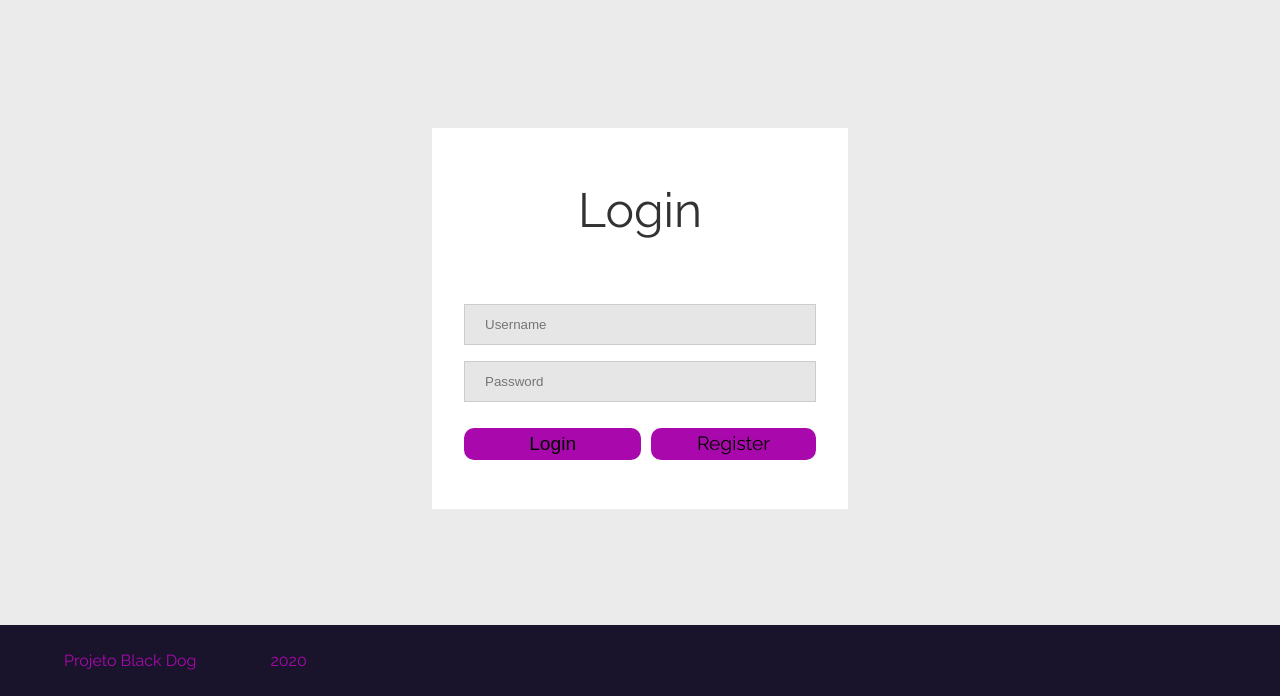
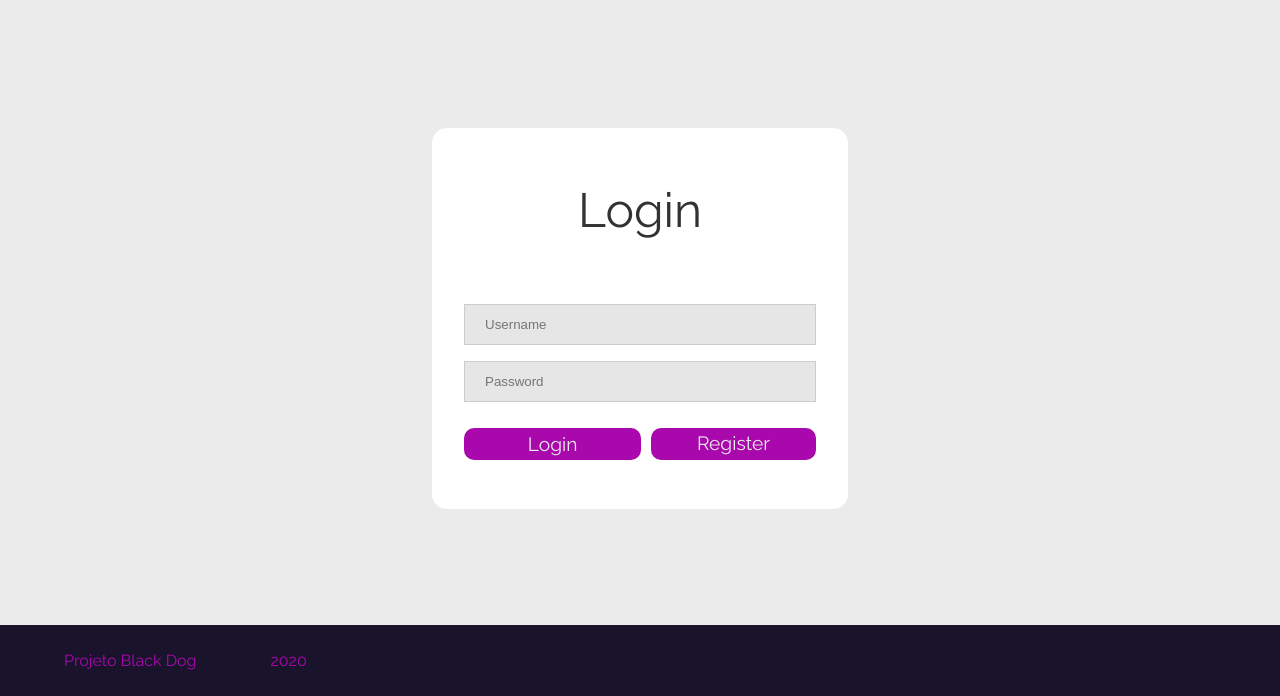
Before and after one commit to nuno-fao/LTW, a PHP site: page /pages/Login in a window 1280 px wide. Shown: the part 104-800 px from the top of the page. Run offline with PHP 8.4, Linux system fonts and the light colour scheme; data comes from the database, SQL or seed files in the repository.

Commit message:
Starting to look like a website

```diff
--- a/src/css/style.css
+++ b/src/css/style.css
@@ -1,3 +1,5 @@
+@import url('https://fonts.googleapis.com/css2?family=Raleway&display=swap%27');
+
 body {
     background-color: #ebebeb;
     font-family: 'Raleway';
@@ -27,13 +29,20 @@ a.link{
     text-align: center;
 }
 
-#buttons-section button:first-child{
+#buttons-section button{
+    color: #EBEBEB;
     margin-right: 0.5em;
+    font-family: 'Raleway';
+}
+
+#buttons-section .register{
+    color: #EBEBEB;
 }
 
 #login_register_outer_box {
     background-color: #ffffff;
     padding: 1em;
+    border-radius: 15px;
 }
 
 #login_register_title{
@@ -78,9 +87,12 @@ ul.no_bullet li {
     margin: 0;
 }
 
+
+
 .multipleSelector,
 .radioSelector {
     padding: 1em;
+    padding-left: 1.5em;
     margin: 0;
     border-bottom: black;
 }
--- a/src/templates/tpl_login.php
+++ b/src/templates/tpl_login.php
@@ -13,7 +13,7 @@ function draw_login(){
 
                 <div id="buttons-section">
                     <button type="submit">Login</button>
-                    <span><a href="" class="no_link_style">Register</a></span>
+                    <span><a href="" class="register">Register</a></span>
                 </div>
             </div>
             <input type="hidden" name="csrf" value="<?=$_SESSION['csrf']?>">
```
